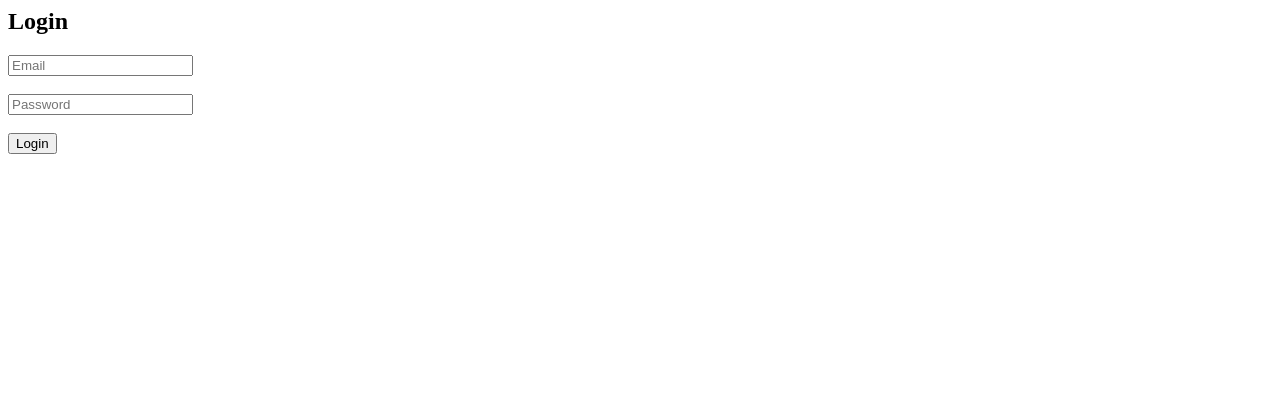
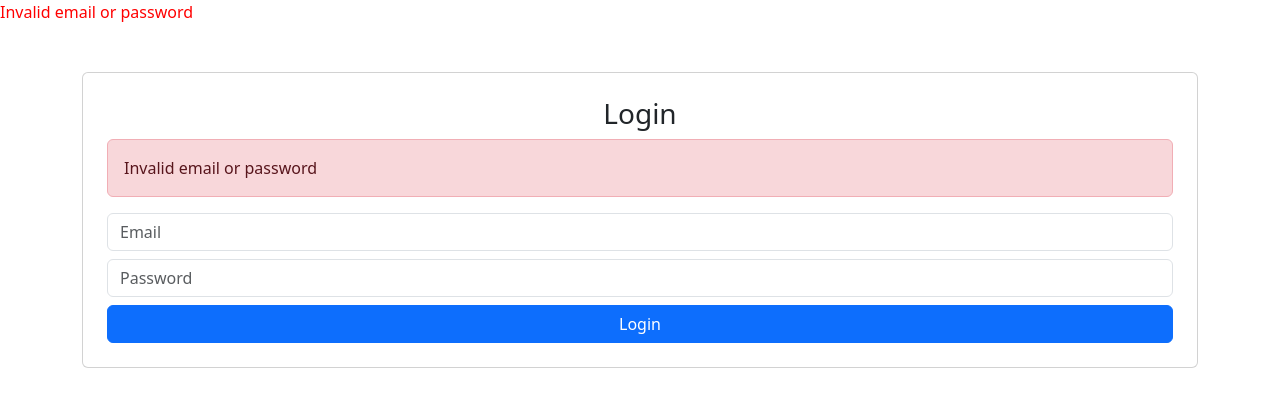
Before and after one commit to monalisa180/student1, a PHP site: page /login.php in a window 1280 px wide. Shown: the top 407 px of the page. Run offline with PHP 8.4, Linux system fonts and the light colour scheme.

Commit message:
Update login.php

```diff
--- a/login.php
+++ b/login.php
@@ -1,33 +1,56 @@
 <?php
+session_start();
 include "config.php";
 
 if (isset($_POST['login'])) {
     $email    = $_POST['email'];
     $password = $_POST['password'];
 
-    $result = mysqli_query($conn,
-        "SELECT * FROM users WHERE email='$email'"
-    );
-
+    $result = mysqli_query($conn, "SELECT * FROM users WHERE email='$email'");
     $user = mysqli_fetch_assoc($result);
 
     if ($user && password_verify($password, $user['password'])) {
-        $_SESSION['user'] = $user['username'];
-        $_SESSION['email'] = $user['email'];
-        header("Location: dashboard.php");
+    $_SESSION['user_id'] = $user['id'];
+    header("Location: dashboard.php");
+    exit();
+}
+
+
     } else {
         $error = "Invalid email or password";
     }
-}
+
 ?>
 
 <form method="POST">
-    <h2>Login</h2>
 
-    <?php if(isset($error)) echo "<p style='color:red'>$error</p>"; ?>
 
-    <input type="email" name="email" placeholder="Email"><br><br>
-    <input type="password" name="password" placeholder="Password"><br><br>
+    <?php if (isset($error)) echo "<p style='color:red'>$error</p>"; ?>
 
-    <button name="login">Login</button>
-</form>
+<!DOCTYPE html>
+<html>
+<head>
+<title>Login</title>
+<link href="https://cdn.jsdelivr.net/npm/bootstrap@5.3.2/dist/css/bootstrap.min.css" rel="stylesheet">
+</head>
+<body>
+<script src="https://cdn.jsdelivr.net/npm/bootstrap@5.3.2/dist/js/bootstrap.bundle.min.js"></script>
+
+<div class="container mt-5">
+  <div class="card p-4">
+    <h3 class="text-center">Login</h3>
+
+    <?php if (isset($error)) { ?>
+        <div class="alert alert-danger"><?php echo $error; ?></div>
+    <?php } ?>
+
+    <form method="POST">
+      <input type="email" name="email" class="form-control mb-2" placeholder="Email" required>
+      <input type="password" name="password" class="form-control mb-2" placeholder="Password" required>
+      <button name="login" class="btn btn-primary w-100">Login</button>
+    </form>
+  </div>
+</div>
+
+</body>
+</html>
```
